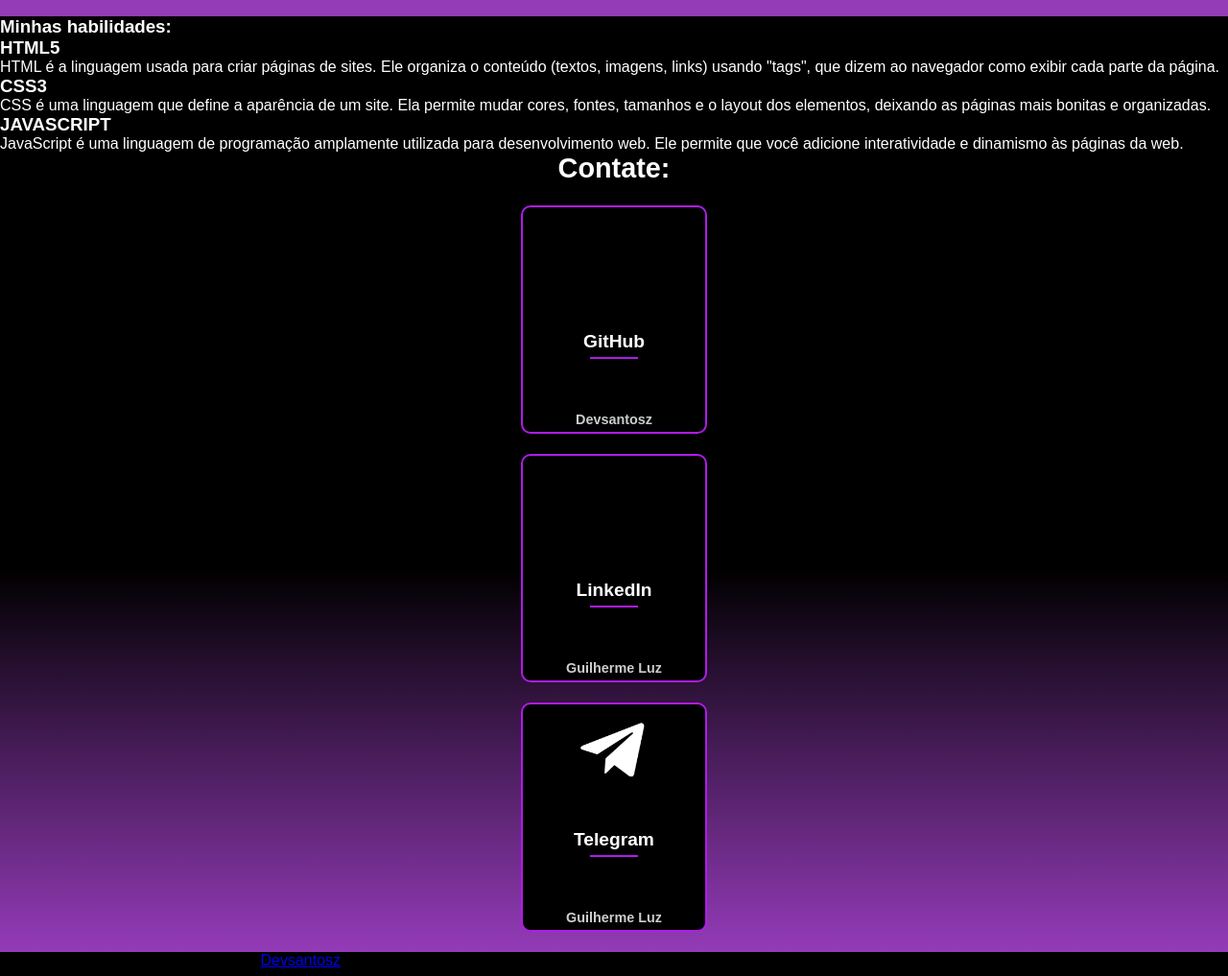
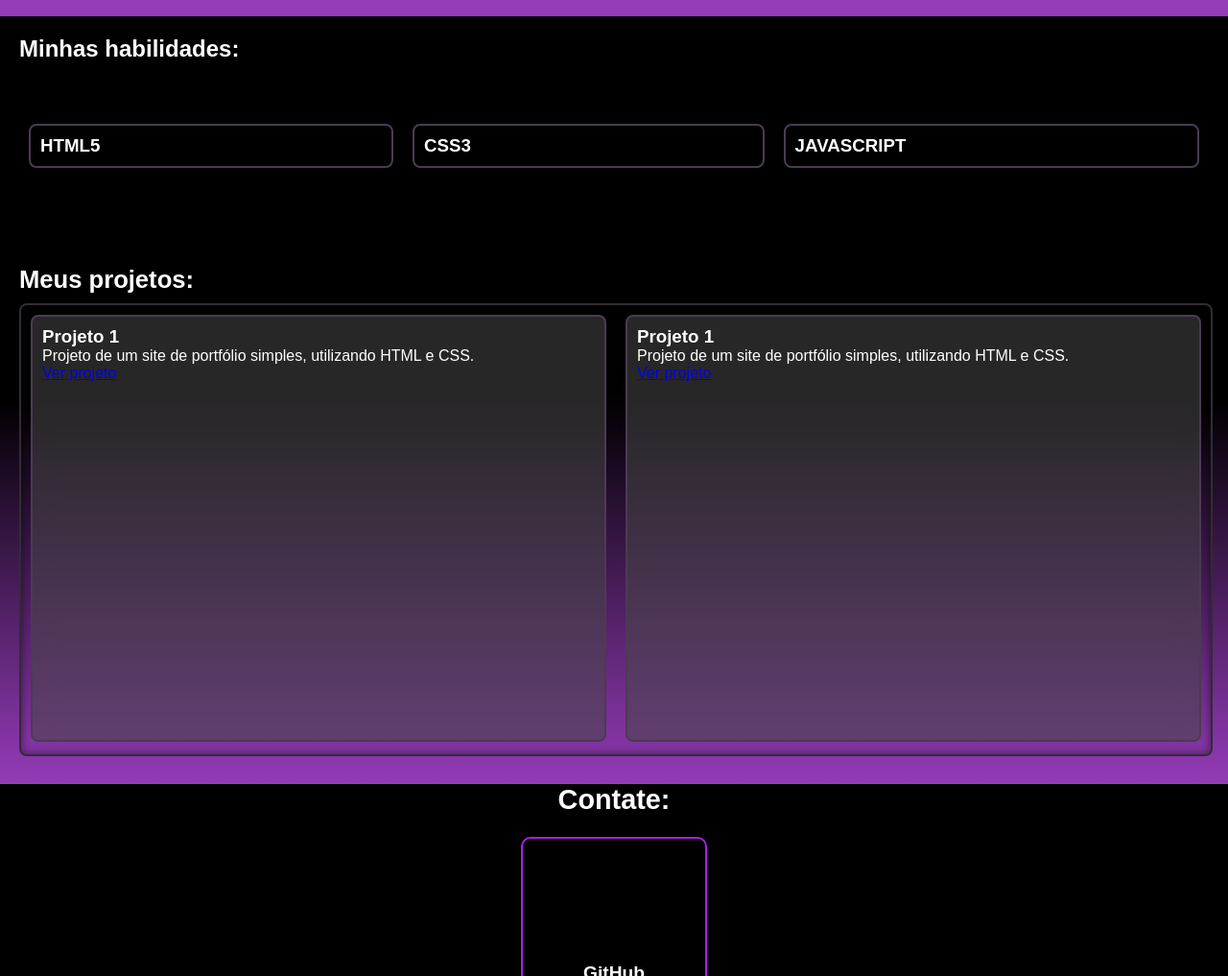
Before and after one commit to Devsantosz/Portfolio, a plain HTML site: page index.html in a window 1280 px wide. Shown: the part 1598-2615 px from the top of the page at 96% size. Drawn offline with Linux system fonts and the light colour scheme.

Commit message:
Portfolio - Devsantosz

```diff
--- a/index.html
+++ b/index.html
@@ -74,35 +74,67 @@
         </article>
         <article class="more" id="more">
 
-            <div class="skills">
+            <div class="skill" id="skill">
                 <h3>
                     Minhas habilidades:
                 </h3>
-                <div id="html" class="skill">
+                <div class="skill-container" id="skill-container">
+                    <div id="html" class="skills">
                             <h3>
                                 HTML5
                             </h3>
                             <p>
-                            HTML é a linguagem usada para criar páginas de sites. Ele organiza o conteúdo (textos, imagens, links) usando "tags", que dizem ao navegador como exibir cada parte da página.
+
                             </p>
                     </div>
-                <div id="css" class="skill">
+                    <div id="css" class="skills">
                         <h3>
                             CSS3
                         </h3>
                         <p>
-                        CSS é uma linguagem que define a aparência de um site. Ela permite mudar cores, fontes, tamanhos e o layout dos elementos, deixando as páginas mais bonitas e organizadas.
+
                         </p>
                     </div>
-                <div id="java" class="skill">
+                    <div id="java" class="skills">
                         <h3>
                             JAVASCRIPT
                         </h3>
                         <p>
-                        JavaScript é uma linguagem de programação amplamente utilizada para desenvolvimento web. Ele permite que você adicione interatividade e dinamismo às páginas da web.
+
                         </p>
                     </div>
+                </div>
+            </div>
+            <div class="work" id="work">
+                <h3>
+                    Meus projetos:
+                </h3>
+                <div class="work-container" id="work-container">
 
+                    <div class="work-card" id="work-card">
+                        <h3>
+                            Projeto 1
+                        </h3>
+                        <p>
+                            Projeto de um site de portfólio simples, utilizando HTML e CSS.
+                        </p>
+                        <a href="https://devsantosz.github.io/Portfolio/" target="_blank">
+                            Ver projeto
+                        </a>
+                    </div>
+
+
+                <div class="work-card" id="work-card">
+                        <h3>
+                            Projeto 1
+                        </h3>
+                        <p>
+                            Projeto de um site de portfólio simples, utilizando HTML e CSS.
+                        </p>
+                        <a href="https://devsantosz.github.io/Portfolio/" target="_blank">
+                            Ver projeto
+                        </a>
+                    </div>
                 </div>
         </article>
         <section class="contate" id="contate">
--- a/src/style/Responsive-style.css
+++ b/src/style/Responsive-style.css
@@ -62,21 +62,3 @@
         display: block; /* aparece só no mobile */
     }
 }
-
-
-
-/* Responsividade */
-@media (min-width: 900px) {
-    .sobre-container {
-        flex-direction: row; /* lado a lado */
-        align-items: flex-start;
-    }
-
-    .sobre-info {
-        text-align: left;
-    }
-
-    .sobre-txt h2 {
-        text-align: left;
-    }
-}
--- a/src/style/style.css
+++ b/src/style/style.css
@@ -202,7 +202,7 @@
 
 .on-card-img {
     width: 90%;
-    max-width: 450px;
+    max-width: 850px;
     backdrop-filter: blur(20px);
     border-radius: 8px;
     border: 2px solid var(--cor05);
@@ -241,6 +241,89 @@
     color: black;
     text-align: center;
     margin-top: 10px;
+}
+
+.more{
+    background: linear-gradient(to bottom, black 50vh, var(--cor02) 100vh);
+    color: white;
+    width: 100%;
+    min-height: 100vh;
+    display: flex;
+    flex-direction: column;
+    padding: 20px;
+    box-sizing: border-box;
+}
+
+.more > .skill{
+    width: 100%;
+    height: 30vh;
+}
+.more > .skill > h3{
+    font-size: 1.5em;
+    text-align: left;
+    width: 100%;
+}
+
+.more > .skill .skill-container {
+    width: 100%;
+    height: 72%;
+    display: flex;
+    flex-flow: row wrap; /* organiza em linhas, permitindo quebra */
+    justify-content: space-evenly; /* distribui os cards igualmente no espaço */
+    align-items: center; /* centraliza verticalmente */
+}
+
+.more > .skill > .skill-container > .skills {
+    backdrop-filter: blur(20px);
+    border: 2px solid var(--cor04);
+    border-radius: 8px;
+    box-shadow: 0px 0px 10px rgba(0, 0, 0, 0.5);
+    padding: 10px;
+    margin: 10px;
+    flex: auto;
+}
+
+.more > .work{
+    width: 100%;
+    max-width: 2000px;
+    height: calc(100vh - 40px - 30vh);
+    margin: auto;
+}
+.more > .work > h3{
+    font-size: 1.6em;
+    text-align: left;
+    width: 100%;
+}
+
+.more > .work > .work-container {
+    width: 100%;
+    height: 90%;
+    margin-top: 10px;
+    backdrop-filter: blur(20px);
+    border-radius: 8px;
+    border: 2px solid var(--cor05);
+    box-shadow: 0px 0px 10px rgba(0, 0, 0, 0.5) inset;
+
+    display: flex;
+    flex-flow: row nowrap;   /
+    justify-content: flex-start;
+    overflow-x: auto;
+    overflow-y: hidden;
+    scroll-behavior: smooth;
+
+}
+
+.more > .work > .work-container > .work-card {
+    background: #4747478c;
+    border: 2px solid var(--cor04);
+    border-radius: 8px;
+    padding: 10px;
+    margin: 10px;
+    flex: auto;
+    height: 90%;
+    min-width: 400px;
+    max-width: 100%;
+
 }
 
 .contate {
```
Lines whose indentation alone changed are shown as unchanged.
